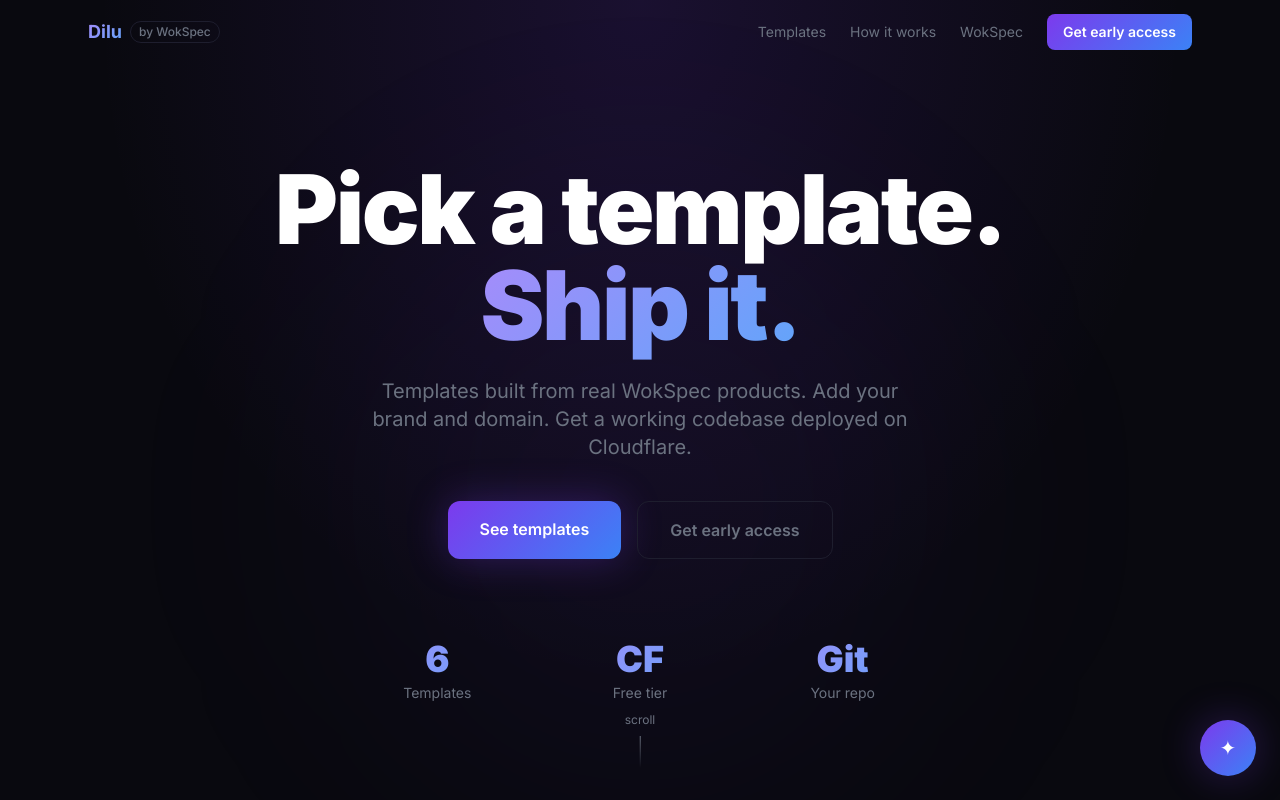
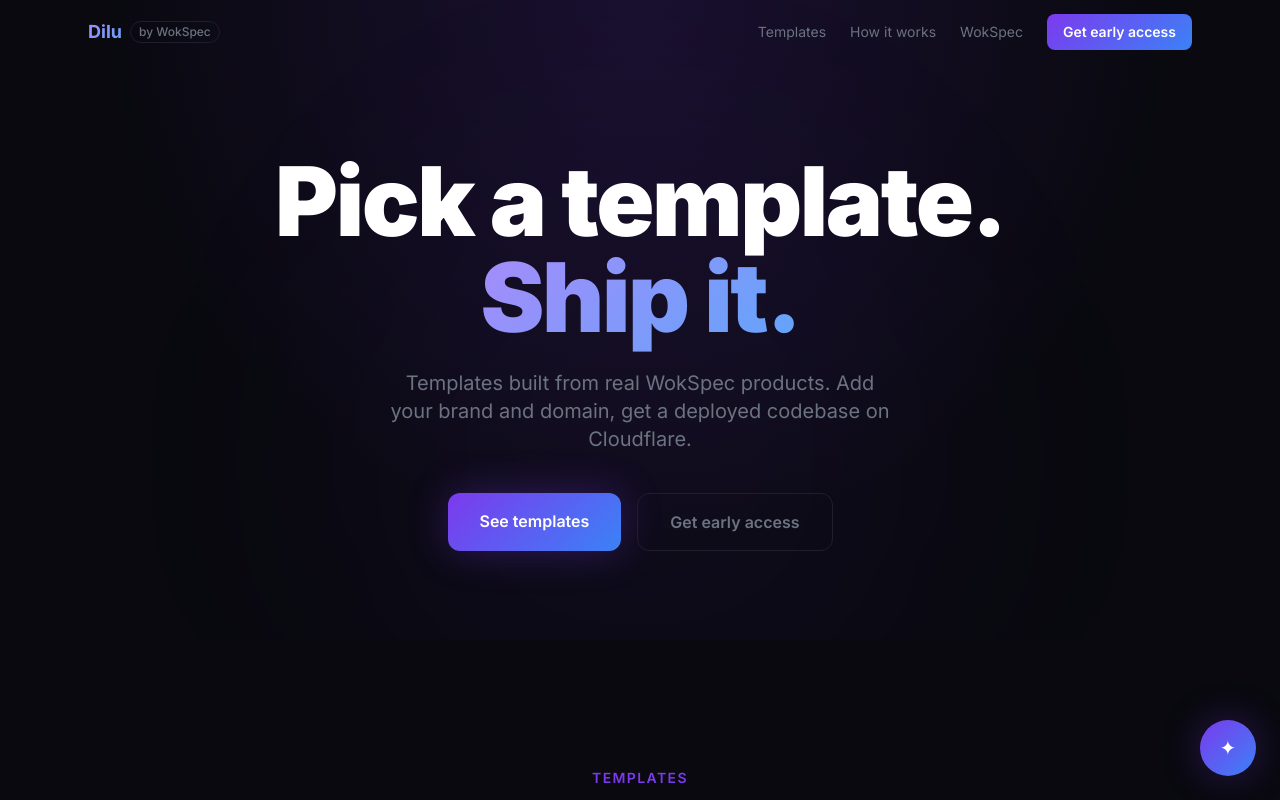
Before and after one commit to WokSpec/Dilu, a Next.js app: page / in a window 1280 px wide. Shown: the top 800 px of the page. Built offline with nearby package versions, Linux system fonts and the light colour scheme.

Commit message:
copy: remove stats row from hero

```diff
--- a/src/components/Hero.tsx
+++ b/src/components/Hero.tsx
@@ -1,18 +1,18 @@
 export default function Hero() {
   return (
-    <section className="relative min-h-screen flex items-center justify-center overflow-hidden pt-16">
+    <section className="relative min-h-[80vh] flex items-center justify-center overflow-hidden pt-16">
       <div className="absolute inset-0 bg-dilu-glow pointer-events-none" />
       <div className="absolute top-1/4 left-1/2 -translate-x-1/2 w-[600px] h-[600px] rounded-full bg-dilu-purple/5 blur-[120px] pointer-events-none" />
 
-      <div className="relative z-10 max-w-5xl mx-auto px-6 text-center">
+      <div className="relative z-10 max-w-4xl mx-auto px-6 text-center">
         <h1 className="text-6xl md:text-7xl lg:text-8xl font-black leading-[0.95] tracking-tight mb-6">
           Pick a template.
           <br />
           <span className="text-gradient">Ship it.</span>
         </h1>
 
-        <p className="text-lg md:text-xl text-dilu-muted max-w-xl mx-auto mb-10 leading-relaxed">
-          Templates built from real WokSpec products. Add your brand and domain. Get a working codebase deployed on Cloudflare.
+        <p className="text-lg md:text-xl text-dilu-muted max-w-lg mx-auto mb-10 leading-relaxed">
+          Templates built from real WokSpec products. Add your brand and domain, get a deployed codebase on Cloudflare.
         </p>
 
         <div className="flex flex-col sm:flex-row gap-4 justify-center">
@@ -29,24 +29,6 @@
             Get early access
           </a>
         </div>
-
-        <div className="mt-20 grid grid-cols-3 gap-8 max-w-xl mx-auto">
-          {[
-            { value: "6", label: "Templates" },
-            { value: "CF", label: "Free tier" },
-            { value: "Git", label: "Your repo" },
-          ].map((s) => (
-            <div key={s.label} className="text-center">
-              <div className="text-4xl font-black text-gradient">{s.value}</div>
-              <div className="text-sm text-dilu-muted mt-1">{s.label}</div>
-            </div>
-          ))}
-        </div>
-      </div>
-
-      <div className="absolute bottom-8 left-1/2 -translate-x-1/2 flex flex-col items-center gap-2 text-dilu-muted">
-        <span className="text-xs">scroll</span>
-        <div className="w-px h-8 bg-gradient-to-b from-dilu-muted to-transparent" />
       </div>
     </section>
   );
```
